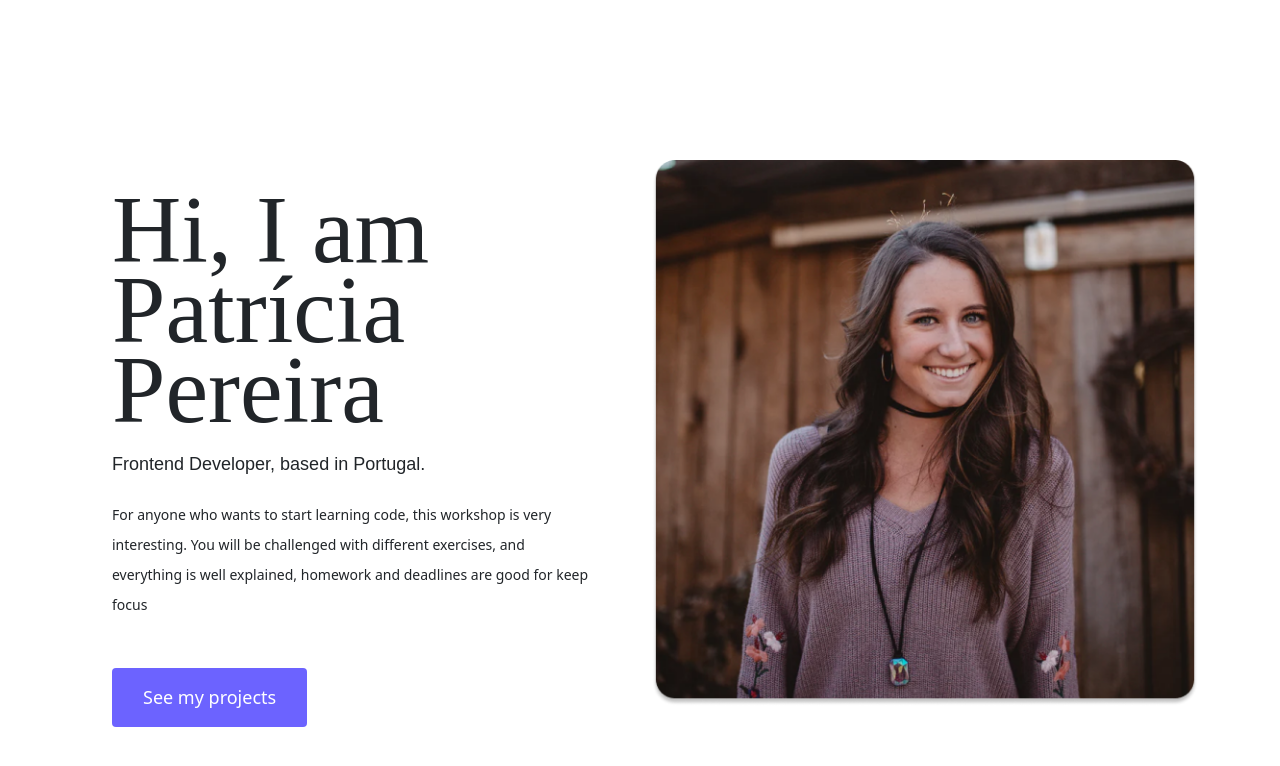
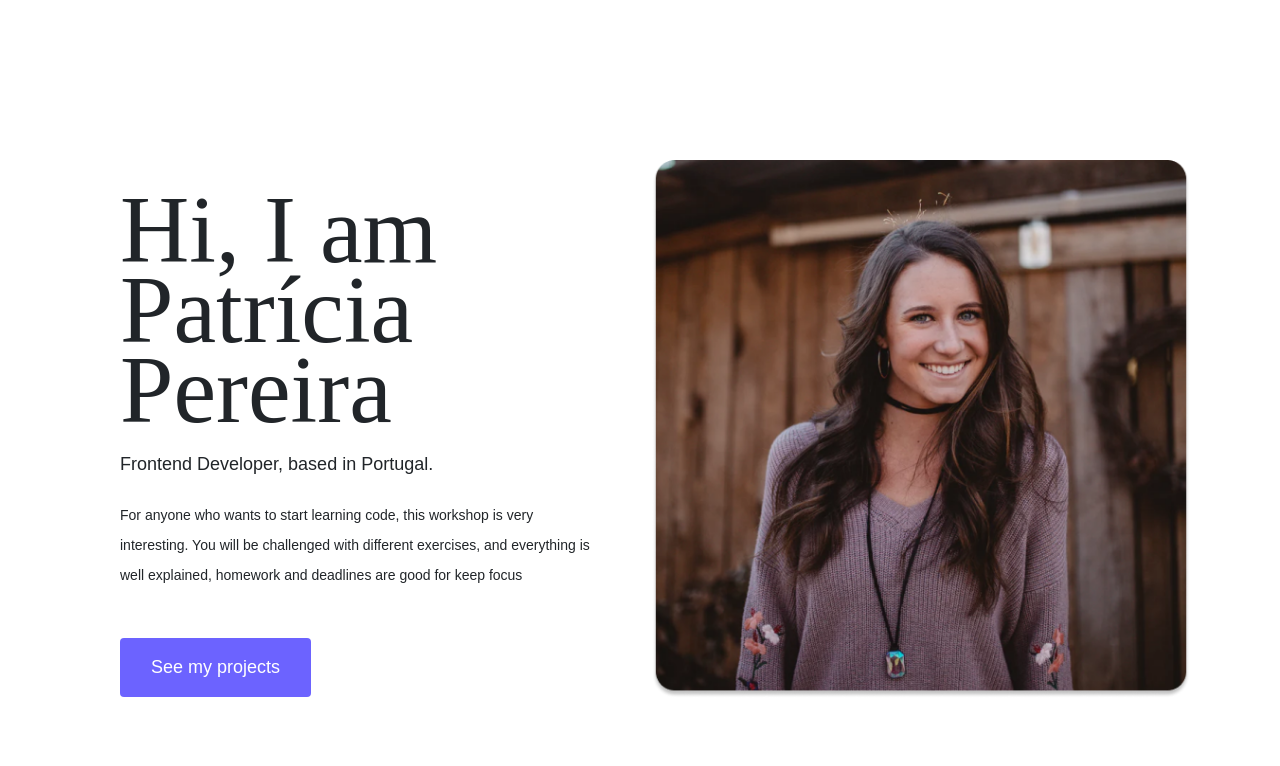
Before and after one commit to Danielafsp/portfolio-project, a plain HTML site: page about.html in a window 1280 px wide. Drawn offline with nearby package versions, Linux system fonts and the light colour scheme.

Commit message:
reposition css link inside the head

```diff
--- a/about.html
+++ b/about.html
@@ -5,7 +5,6 @@
     <meta name="viewport" content="width=device-width, initial-scale=1.0" />
     <title>Document</title>
 
-    <link rel="stylesheet" href="src/style.css" />
     <link
       href="https://cdn.jsdelivr.net/npm/bootstrap@5.3.3/dist/css/bootstrap.min.css"
       rel="stylesheet"
@@ -22,6 +21,8 @@
       src="https://kit.fontawesome.com/94379f15e8.js"
       crossorigin="anonymous"
     ></script>
+
+    <link rel="stylesheet" href="src/style.css" />
   </head>
   <body>
     <div class="content-section container">
--- a/src/style.css
+++ b/src/style.css
@@ -42,7 +42,7 @@ p {
   font-size: 64px;
 }
 
-.hero a {
+.btn-branding {
   background: var(--primary-color);
   border-radius: 4px;
   color: white;
@@ -51,7 +51,7 @@ p {
   padding: 15px 30px;
 }
 
-.project-description a {
+.btn-branding-outline {
   color: var(--primary-color);
   border: 1px solid var(--primary-color);
   border-radius: 4px;
@@ -61,7 +61,7 @@ p {
   padding: 15px 30px;
 }
 
-.project-description a:hover {
+.btn-branding-outline:hover {
   background: var(--primary-color);
   color: white;
 }
@@ -109,15 +109,6 @@ p {
   font-weight: bold;
 }
 
-.content a {
-  background: var(--primary-color);
-  border-radius: 4px;
-  color: white;
-  font-size: 18px;
-  line-height: 27px;
-  padding: 15px 30px;
-}
-
 @media (max-width: 900px) {
   h1 {
     font-size: 44px;
```
Also changed, not shown: index.html (+3 -2 lines).
